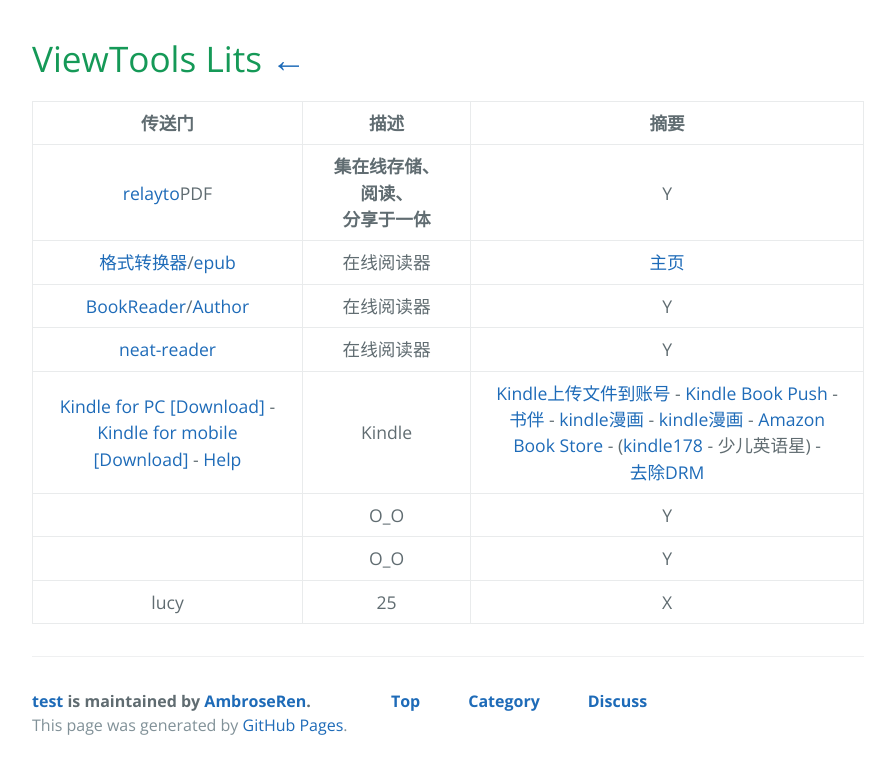
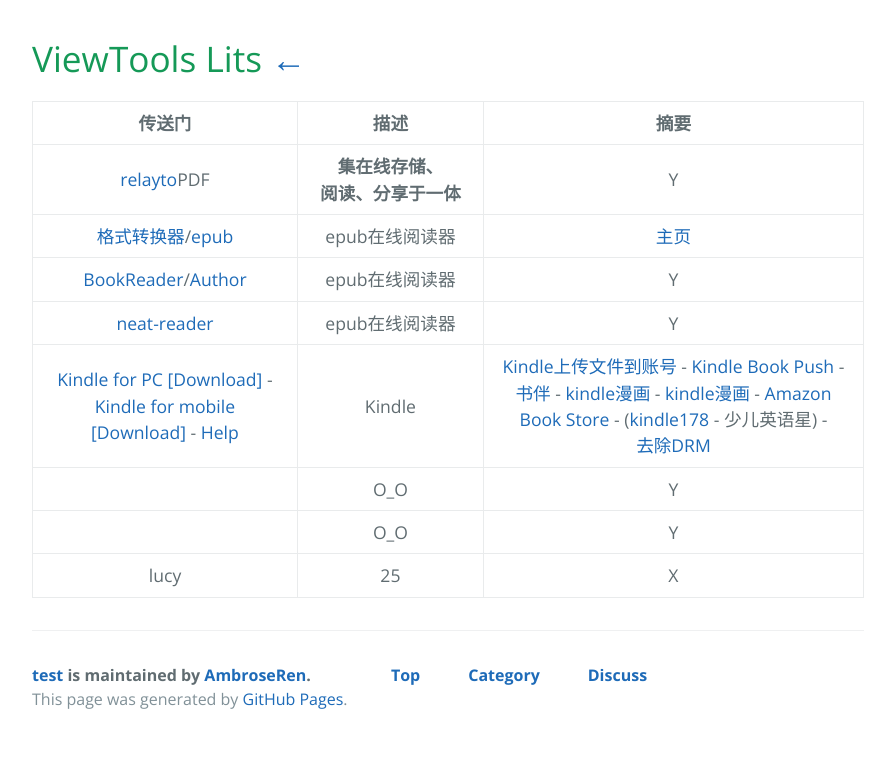
Before and after one commit to AmbroseRen/test, a Jekyll site: the page built from Library/ViewTools.md, in a window 1280 px wide. Shown: the top 774 px of the page, without its empty margins (192-1087 px from the left). Built offline with Jekyll 4.4.1, drawn with Linux system fonts in a browser that asks for light colours; our own code applies the rules of GitHub Pages for plain Markdown files; the repository's description, which GitHub fills in, is left out.

Commit message:
Update ViewTools.md

```diff
--- a/Library/ViewTools.md
+++ b/Library/ViewTools.md
@@ -3,9 +3,9 @@
 | 传送门 | 描述 | 摘要 |
 |:---:|:---:|:---:|
 | [relayto](https://relayto.com/-17/docs)PDF | __集在线存储、阅读、分享于一体__ | Y |
-| [格式转换器](https://www.aconvert.com/cn/ebook/epub-to-mobi/)/[epub](https://epub.liumingye.cn/) | 在线阅读器 | [主页](https://tool.liumingye.cn/) |
-| [BookReader](https://ztftrue.github.io/BookReader/)/[Author](https://github.com/ztftrue/BookReader/) | 在线阅读器 | Y |
-| [neat-reader](https://www.neat-reader.cn/webapp#/) | 在线阅读器 | Y |
+| [格式转换器](https://www.aconvert.com/cn/ebook/epub-to-mobi/)/[epub](https://epub.liumingye.cn/) | epub在线阅读器 | [主页](https://tool.liumingye.cn/) |
+| [BookReader](https://ztftrue.github.io/BookReader/)/[Author](https://github.com/ztftrue/BookReader/) | epub在线阅读器 | Y |
+| [neat-reader](https://www.neat-reader.cn/webapp#/) | epub在线阅读器 | Y |
 | [Kindle for PC [Download]](https://www.amazon.com/Amazon-Digital-Services-LLC-Download/dp/B00UB76290) - [Kindle for mobile [Download]](https://www.amazon.com/b?ie=UTF8&node=16571048011) - [Help](https://www.amazon.com/gp/help/customer/display.html?nodeId=GZSM7D8A85WKPYYD) | Kindle | [Kindle上传文件到账号](https://www.amazon.com/gp/sendtokindle) - [Kindle Book Push](https://book.einverne.info/) - [书伴](https://bookfere.com/ebook) - [kindle漫画](http://www.kindlecomic.net/) - [kindle漫画](http://vol.moe/) - [Amazon Book Store](https://www.amazon.cn/b?ie=UTF8&node=1987669071) - ([kindle178](http://www.kindle178.com/) - 少儿英语星) - [去除DRM](http://www.staycu.com/archives/259) |
 | []() | O_O | Y |
 | []() | O_O | Y |
```
